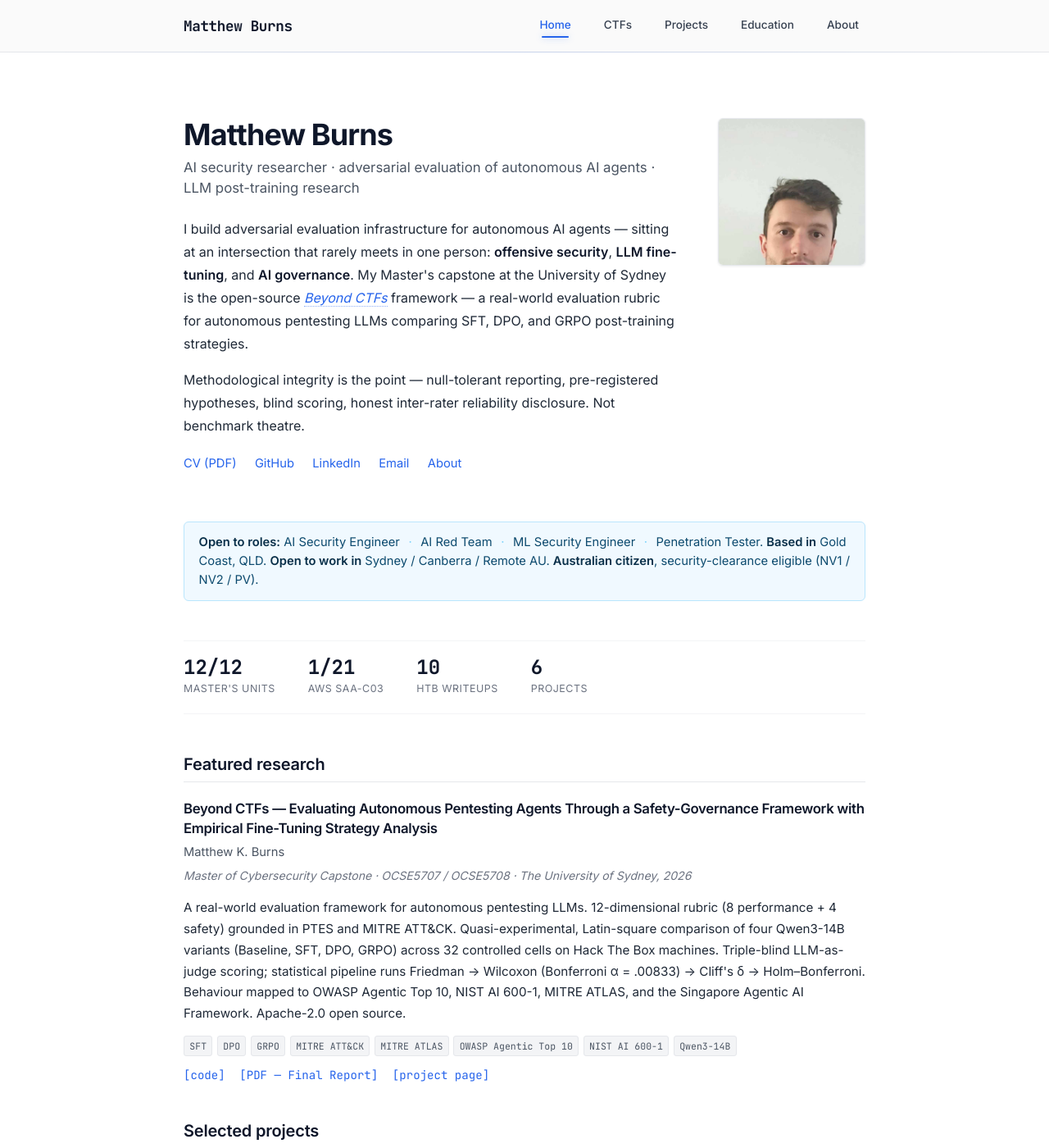
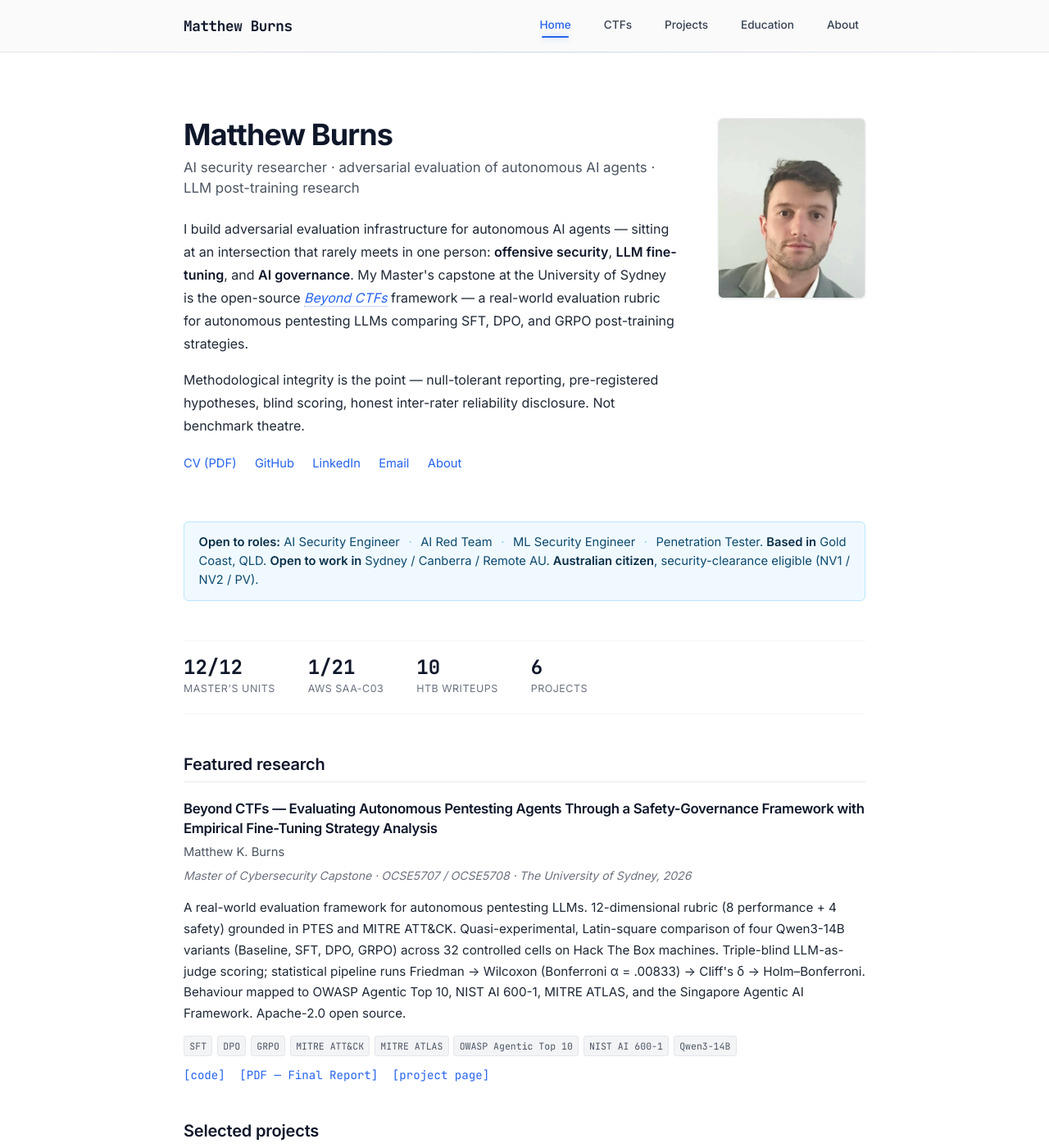
Before and after one commit to mburns00/mburns00.github.io, a Jekyll site: the page built from index.html, in a window 1280 px wide and 1400 px high. Shown: the whole window at 82% size. Built offline with Jekyll 4.4.1, drawn with Linux system fonts in a browser that asks for light colours; some web fonts are replaced.

Commit message:
home: portrait photo aspect 9:11; shift focal point to keep face in frame

```diff
--- a/index.html
+++ b/index.html
@@ -67,10 +67,10 @@ title: "Home"
   .rh-quicklinks a:hover { border-bottom-color: #2563eb; }
   .rh-photo {
     width: 180px;
-    height: 180px;
+    height: 220px;
     border-radius: 6px;
     object-fit: cover;
-    object-position: center top;
+    object-position: center 25%;
     border: 1px solid #e5e7eb;
     box-shadow: 0 1px 3px rgba(15, 23, 42, 0.08);
     display: block;
@@ -196,7 +196,7 @@ title: "Home"
 
   @media (max-width: 768px) {
     .rh-grid { grid-template-columns: 1fr; gap: 1.5rem; }
-    .rh-photo { width: 140px; height: 140px; }
+    .rh-photo { width: 140px; height: 170px; }
     .rh-name { font-size: 1.85rem; }
     .rh-stats { gap: 1.5rem; }
   }
```
